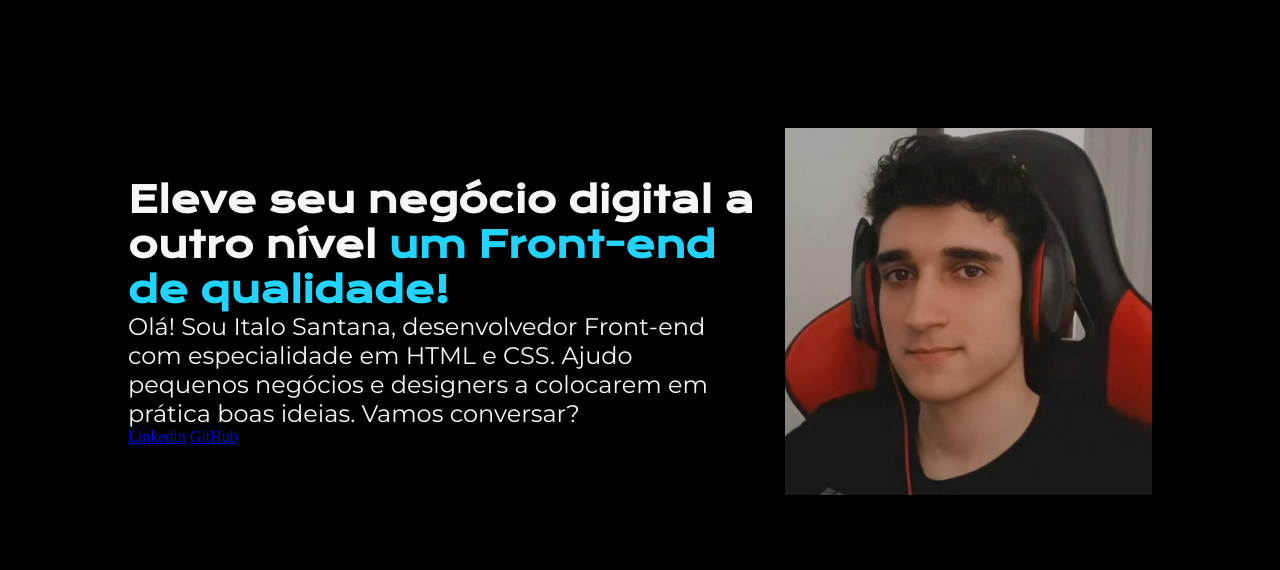
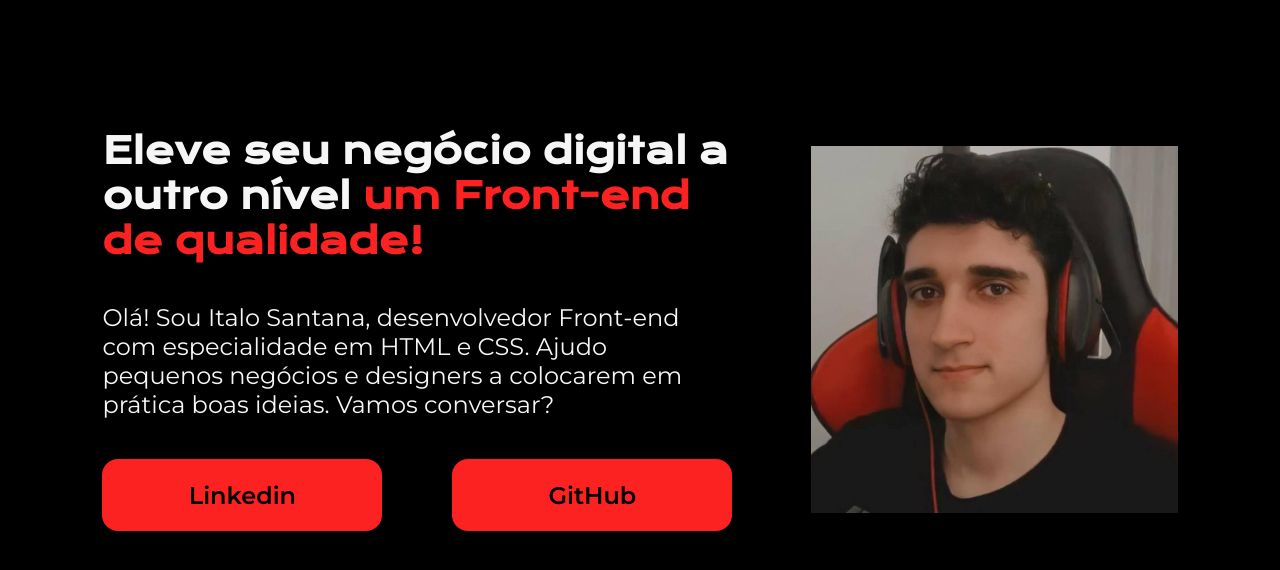
Before and after one commit to ItaloSSantana/Aula-HTML-Curso-ONE, a plain HTML site: page index.html in a window 1280 px wide. Drawn offline with nearby package versions, Linux system fonts and the light colour scheme.

Commit message:
concluida versao 1

```diff
--- a/index.html
+++ b/index.html
@@ -10,7 +10,6 @@
 </head>
 
 <body>
-    <div>
     <header> </header>
     <main class="apresentacao">
         <section class="apresentacao__conteudo">
@@ -20,13 +19,14 @@
             <p class="apresentacao__conteudo__paragrafo"> Olá! Sou Italo Santana, desenvolvedor Front-end com
                 especialidade em HTML e
                 CSS. Ajudo pequenos negócios e designers a colocarem em prática boas ideias. Vamos conversar?</p>
-                <a href="https://www.linkedin.com/in/italo-santana-dev/">Linkedin</a>
-                <a href="https://github.com/ItaloSSantana">GitHub</a>
+            <div class="apresentacao__links">
+                <a class="apresentacao__links__link" href="https://www.linkedin.com/in/italo-santana-dev/">Linkedin</a>
+                <a class="apresentacao__links__link" href="https://github.com/ItaloSSantana">GitHub</a>
+            </div>
         </section>
         <img src="imagemItalo.png" alt="imagem de Italo">
     </main>
     <footer> </footer>
-    </div>
 </body>
 
 </html>
--- a/styles.css
+++ b/styles.css
@@ -1,4 +1,4 @@
-@import url('https://fonts.googleapis.com/css2?family=Krona+One&family=Montserrat&display=swap');
+@import url('https://fonts.googleapis.com/css2?family=Krona+One&family=Montserrat:wght@400;600&display=swap');
 
 * {
     margin: 0;
@@ -13,11 +13,11 @@ body {
 }
 
 .titulo-destaque {
-    color: #22D4FD;
+    color: #fd2222;
 }
 
 .apresentacao {
-    margin: 10%;
+    margin: 10% 8%;
     display: flex;
     align-items: center;
     justify-content: space-between;
@@ -25,6 +25,9 @@ body {
 
 .apresentacao__conteudo {
     width: 630px;
+    display: flex;
+    flex-direction: column;
+    gap: 40px;
 }
 
 .apresentacao__conteudo__titulo {
@@ -36,3 +39,21 @@ body {
     font-size: 24px;
     font-family: 'Montserrat', sans-serif;
 }
+
+.apresentacao__links {
+    display: flex;
+    justify-content: space-between;
+}
+
+.apresentacao__links__link {
+    background-color: #fd2222;
+    width: 280px;
+    text-align: center;
+    border-radius: 16px;
+    font-size: 24px;
+    font-weight: 600;
+    padding: 21.5px 0;
+    text-decoration: none;
+    color: black;
+    font-family: 'Montserrat', sans-serif;
+}
```
Lines whose indentation alone changed are shown as unchanged.
